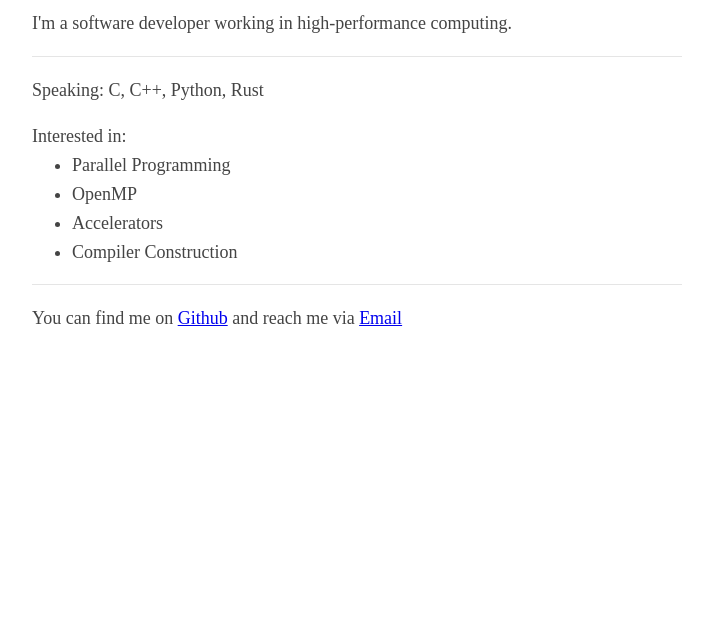
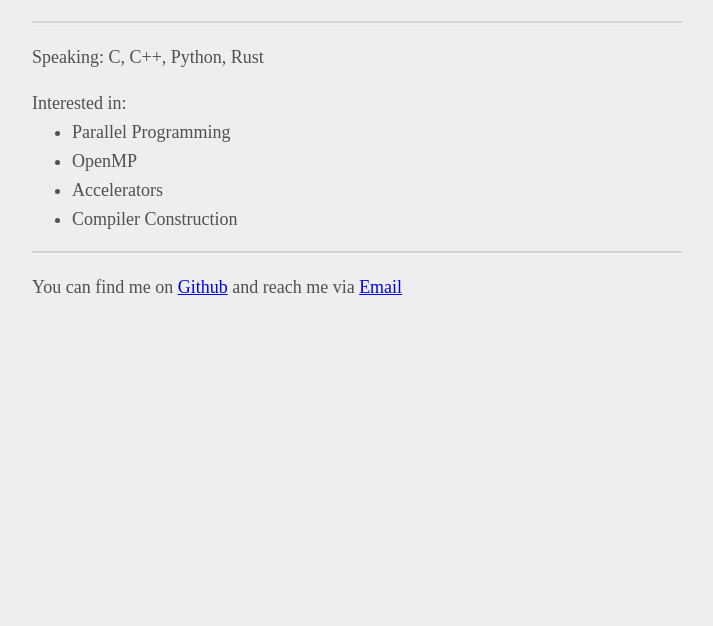
Before and after one commit to manorom/manorom.github.io, a plain HTML site: page index.html in a window 1280 px wide. Shown: the part 174-800 px from the top of the page, without its empty margins (283-996 px from the left). Drawn offline with Linux system fonts and the light colour scheme.

Commit message:
Some style changes

```diff
--- a/index.html
+++ b/index.html
@@ -1,22 +1,24 @@
 <!DOCTYPE html>
-<html>
+<html lang="en">
 <head>
     <meta charset="utf-8">
     <meta name="viewport" content="width=device-width, initial-scale=1">
     <title>manorom.github.io</title>
-    <style type="text/css">
+    <style>
         header {
             padding-top: 32px;
         }
         body {
-            margin: 60px auto;
+            margin: 25px auto;
             max-width: 650px;
             line-height: 1.6;
             font-size: 18px;
-            color: #444;
-            padding:0 10px
+            color: rgb(80, 80, 80); /*#444;*/
+            background: #eee;
+            padding: 0 10px
         }
         h1,h2,h3 {
+            color: black;
             font-size: 32px;
             line-height: 1.5
         }
@@ -26,8 +28,8 @@
         hr {
             border: 0;
             height: 0;
-            border-top: 1px solid rgba(0, 0, 0, 0.1);
-            border-bottom: 1px solid rgba(255, 255, 255, 0.3);
+            border-top: 2px solid rgba(0, 0, 0, 0.1);
+            border-bottom: 2px solid rgba(255, 255, 255, 0.3);
         }
     </style>
 </head>
@@ -37,7 +39,7 @@
     </header>
 
     <p>
-        I'm a software developer working in high-performance computing.
+        I'm a research assistant working in high-performance computing.
     </p>
 
     <hr>
```
